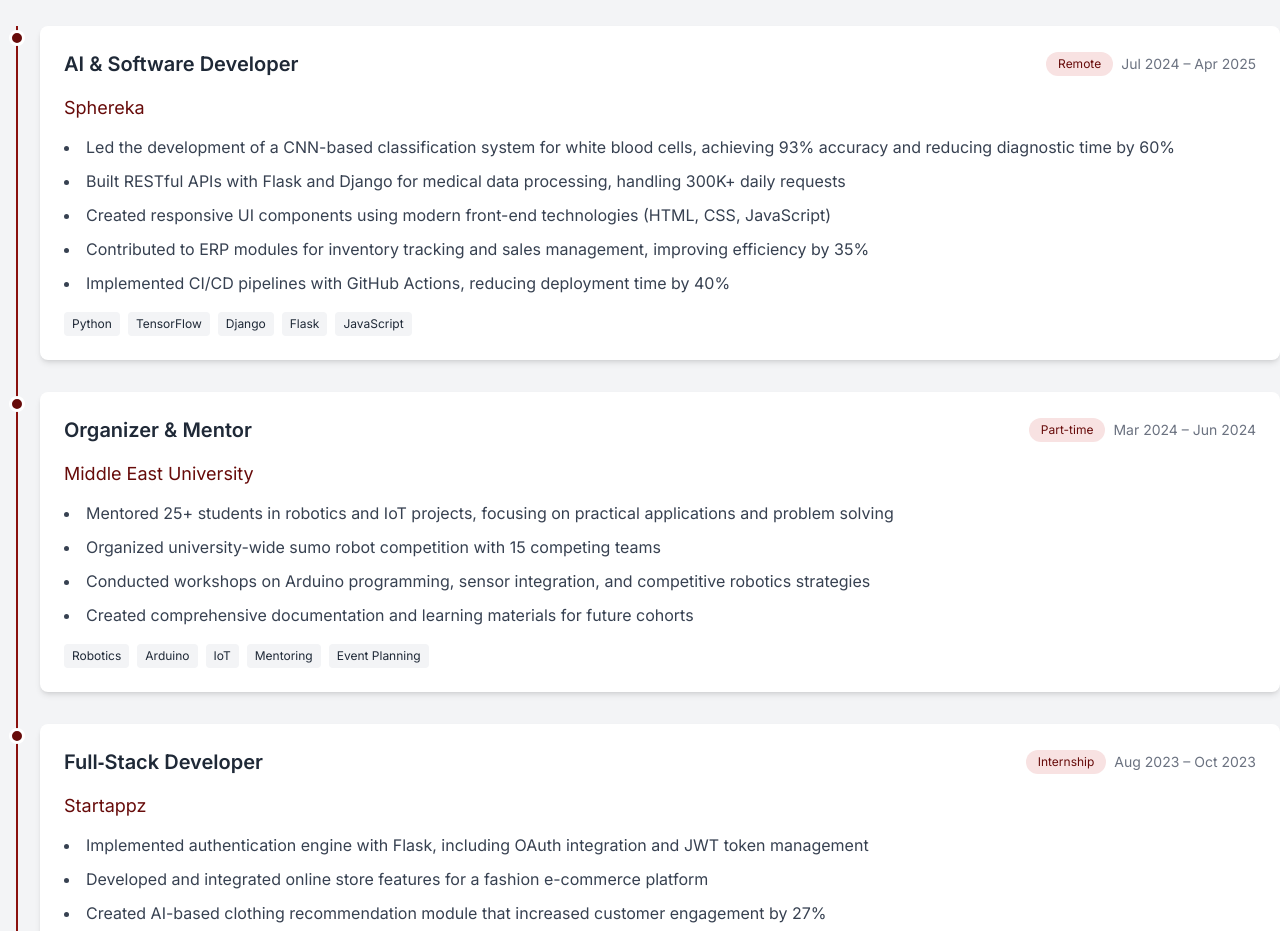
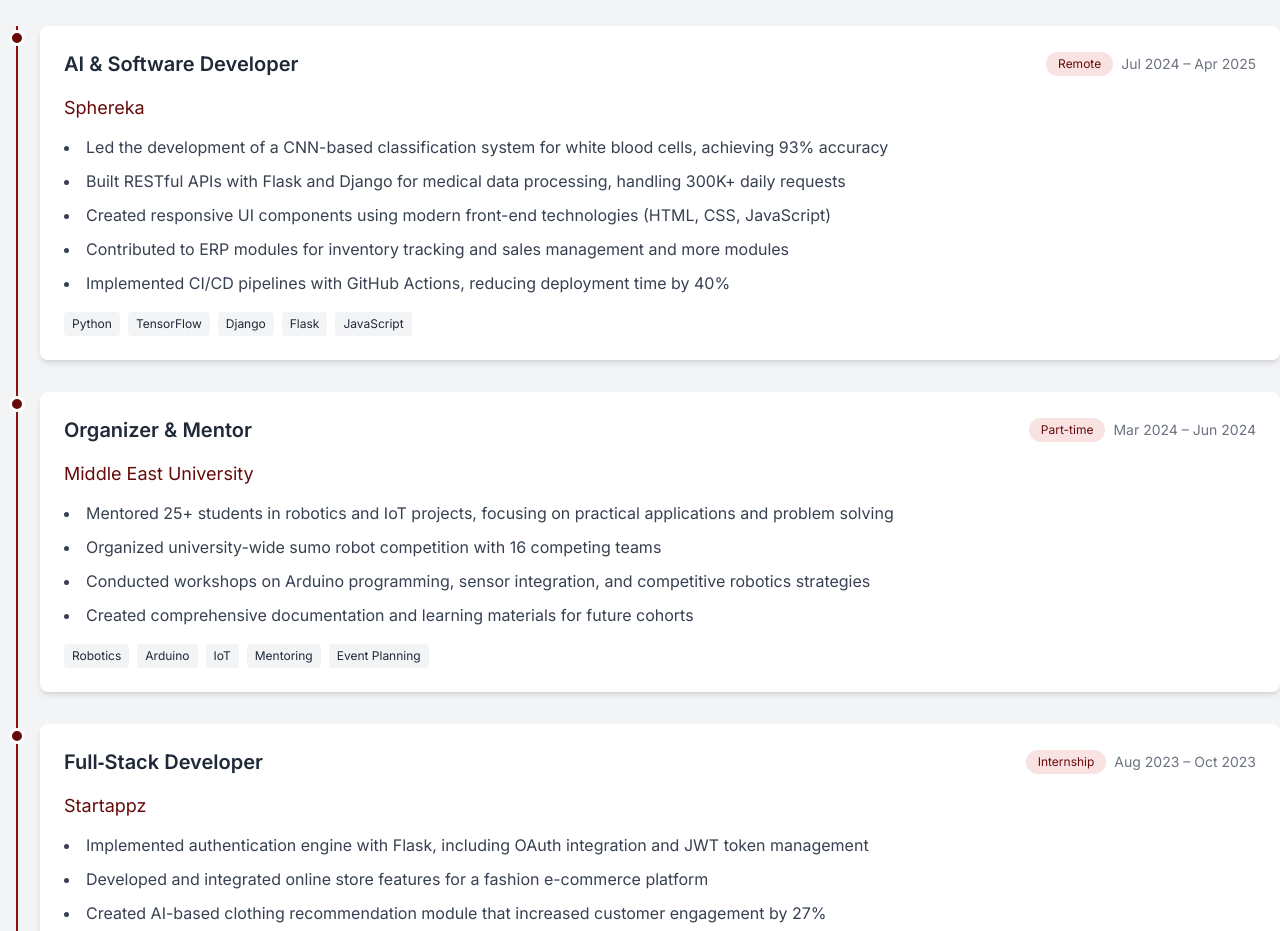
Before and after one commit to FFerasKhirfan/Portofolio, a plain HTML site: page index.html in a window 1280 px wide. Shown: the part 3240-4171 px from the top of the page. Drawn offline with nearby package versions, Linux system fonts and the light colour scheme.

Commit message:
Update index.html

```diff
--- a/index.html
+++ b/index.html
@@ -475,10 +475,10 @@
       </div>
       <h5 class="text-lg text-[#670b0a] mb-3">Sphereka</h5>
       <ul class="list-disc list-inside space-y-2 text-gray-700">
-        <li>Led the development of a CNN-based classification system for white blood cells, achieving 93% accuracy and reducing diagnostic time by 60%</li>
+        <li>Led the development of a CNN-based classification system for white blood cells, achieving 93% accuracy</li>
         <li>Built RESTful APIs with Flask and Django for medical data processing, handling 300K+ daily requests</li>
         <li>Created responsive UI components using modern front-end technologies (HTML, CSS, JavaScript)</li>
-        <li>Contributed to ERP modules for inventory tracking and sales management, improving efficiency by 35%</li>
+        <li>Contributed to ERP modules for inventory tracking and sales management and more modules</li>
         <li>Implemented CI/CD pipelines with GitHub Actions, reducing deployment time by 40%</li>
       </ul>
       <div class="mt-4 flex flex-wrap gap-2">
@@ -504,7 +504,7 @@
       <h5 class="text-lg text-[#670b0a] mb-3">Middle East University</h5>
       <ul class="list-disc list-inside space-y-2 text-gray-700">
         <li>Mentored 25+ students in robotics and IoT projects, focusing on practical applications and problem solving</li>
-        <li>Organized university-wide sumo robot competition with 15 competing teams</li>
+        <li>Organized university-wide sumo robot competition with 16 competing teams</li>
         <li>Conducted workshops on Arduino programming, sensor integration, and competitive robotics strategies</li>
         <li>Created comprehensive documentation and learning materials for future cohorts</li>
       </ul>
```
